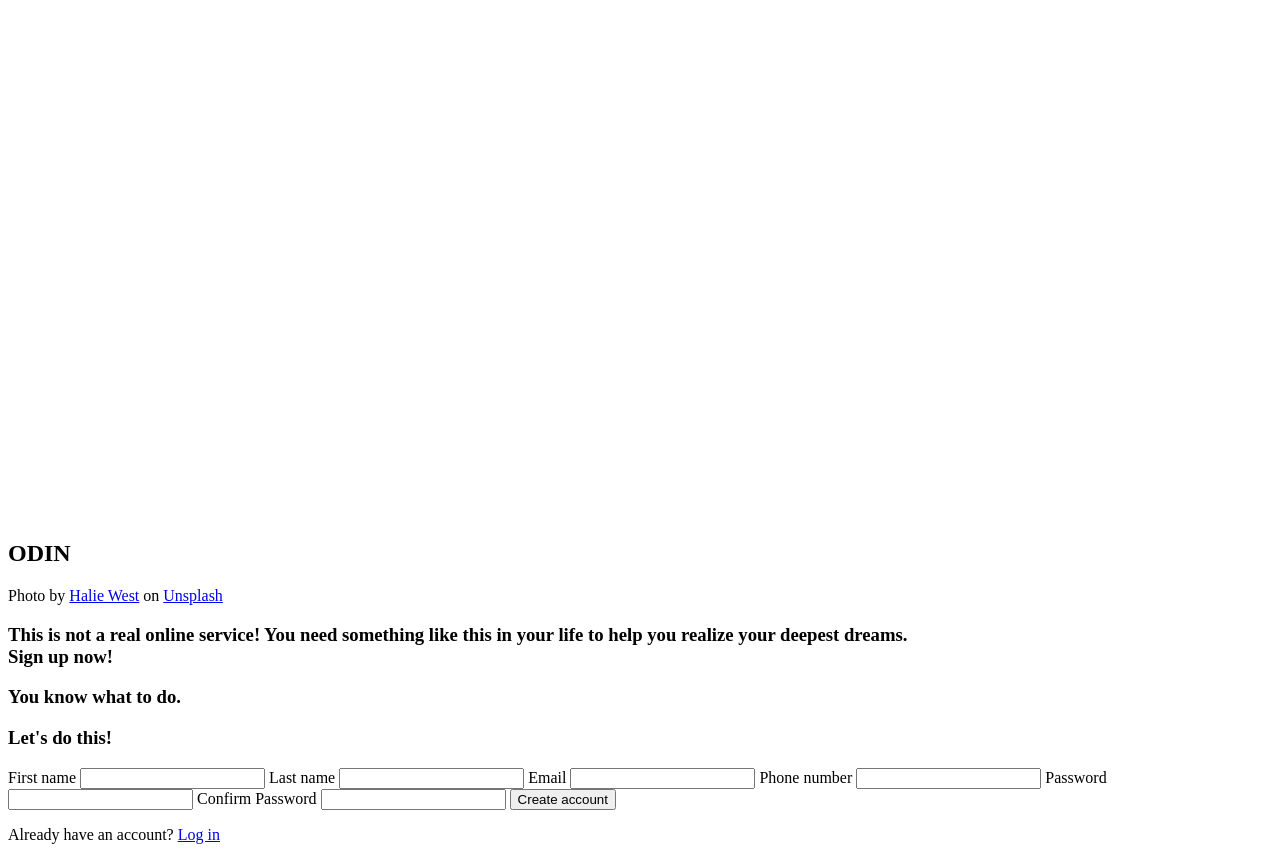
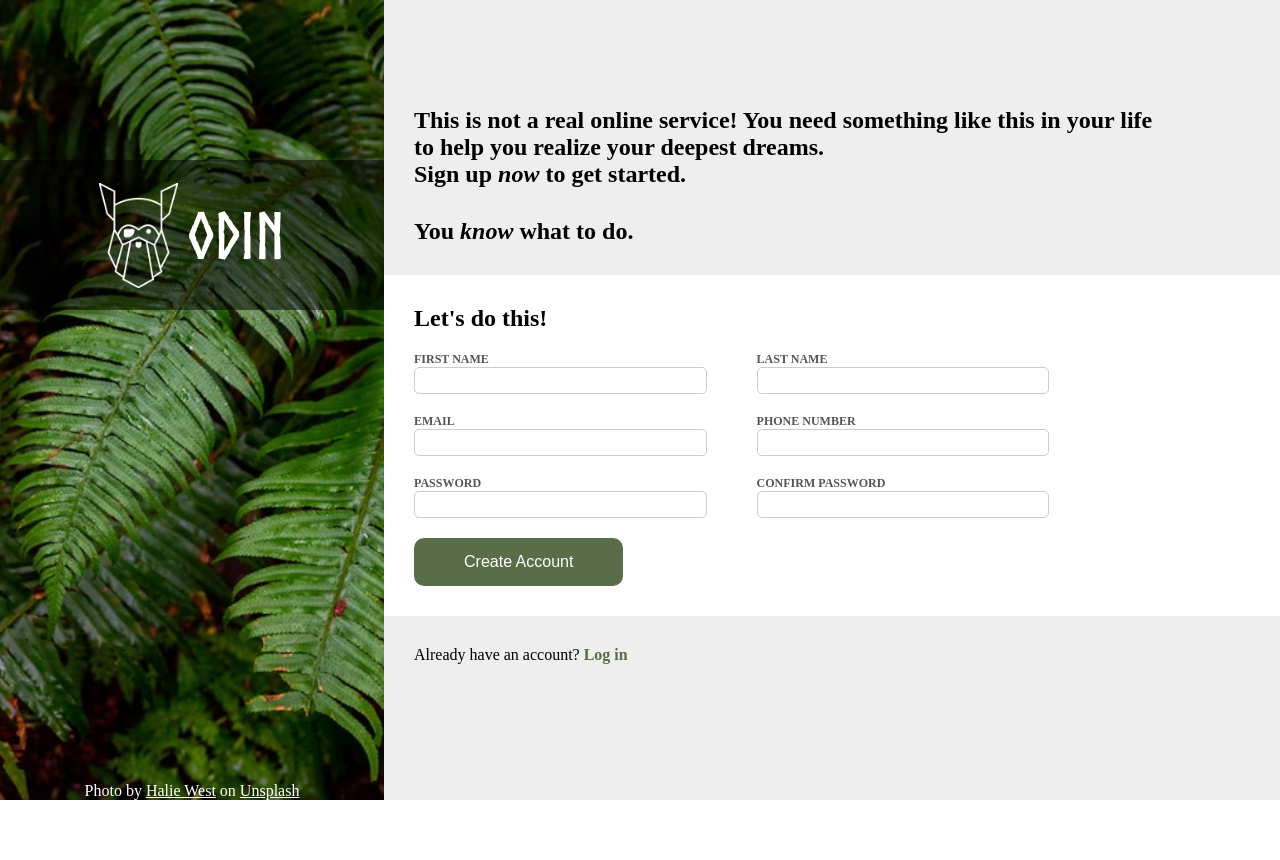
Before and after one commit to leeLucio/signup-form, a plain HTML site: page index.html in a window 1280 px wide. After the commit the page ends 800 px from the top, so only its background shows below. Drawn offline with Linux system fonts and the light colour scheme.

Commit message:
Add style

```diff
--- a/index.html
+++ b/index.html
@@ -10,40 +10,53 @@
 </head>
 <body>
 
-    <aside>
-        <div>
-            <img src="./assets/odin-lined.png" alt="Odin Logo">
-            <h2>ODIN</h2>
+    <aside class="side-banner">
+        <div class="side-banner__logo">
+            <img src="./assets/odin-lined.png" alt="Odin Logo" class="side-banner__logo__img">
+            <h2 class="side-banner__logo__title">ODIN</h2>
         </div>
-        <p>Photo by <a href="https://unsplash.com/@haliewestphoto">Halie West</a> on <a href="https://unsplash.com">Unsplash</a></p>
+
+        <p class="side-banner__img-credit">Photo by <a href="https://unsplash.com/@haliewestphoto">Halie West</a> on <a href="https://unsplash.com">Unsplash</a></p>
     </aside>
 
-    <section>
-        <h3>This is not a real online service! You need something like this in your life to help you realize your deepest dreams.<br> Sign up now!</h3>
-        <h3>You know what to do.</h3>
+    <section class="sign-up">
+        <h3 class="sign-up__title">This is not a real online service! You need something like this in your life to help you realize your deepest dreams.<br> Sign up <em>now</em> to get started.</h3>
+        <h3>You <em>know</em> what to do.</h3>
 
-        <form action="#">
+        <form action="#" class="sign-up__form">
             <h3>Let's do this!</h3>
 
+            <div class="field">
                 <label for="fname">First name</label>
                 <input type="text" id="fname" name="first-name">
+            </div>
 
+            <div class="field">
                 <label for="lname">Last name</label>
                 <input type="text" id="lname" name="last-name">
+            </div>
 
+            <div class="field">
                 <label for="email">Email</label>
                 <input type="email" id="email" name="email">
+            </div>
 
+            <div class="field">
                 <label for="phone">Phone number</label>
                 <input type="tel" id="phone" name="phone-number">
+            </div>
 
+            <div class="field">
                 <label for="password">Password</label>
                 <input type="password" id="password" name="password">
+            </div>
 
+            <div class="field">
                 <label for="confirm-pwd">Confirm Password</label>
                 <input type="password" id="confirm-pwd">
+            </div>
 
-            <button type="submit">Create account</button>
+            <button type="submit">Create Account</button>
         </form>
 
         <div class="login">
--- a/style.css
+++ b/style.css
@@ -0,0 +1,137 @@
+@font-face {
+	font-family: "Norse-Bold";
+	src: url(./assets/Norse-Bold.otf);
+}
+
+*{
+	margin: 0;
+	padding: 0;
+}
+
+body{
+	display: flex;
+	height: 100vh;
+}
+
+.side-banner{
+	height: 100%;
+	width: 30%;
+	color: #ffffff;
+	background-image: url(./assets/photo.avif);
+
+	background-repeat: no-repeat;
+	background-position: center;
+	background-size: cover;
+
+	display: flex;
+	flex-direction: column;
+	justify-content: space-between;
+}
+
+.side-banner__logo{
+	background-color: rgba(0, 0, 0, 0.5);
+	height: 150px;
+	display: flex;
+	align-items: center;
+	justify-content: center;
+
+	margin-top: 20vh;
+}
+
+.side-banner__logo__img{
+	height: 70%;
+	margin-right: 10px;
+}
+
+.side-banner__logo__title{
+	font-family: Norse-Bold, sans-serif;
+	font-size: 4rem;
+}
+
+.side-banner__img-credit {
+	text-align: center;
+}
+
+.side-banner__img-credit a{
+	color: white;
+}
+
+.sign-up{
+	width: 70%;
+	background-color: #eeeeee;
+
+	display: flex;
+	flex-direction: column;
+	justify-content: center;
+}
+
+.sign-up>h3{
+	margin: 0 0 30px 30px;
+	max-width: 750px;
+	font-size: 1.5rem;
+}
+
+.sign-up__form{
+	background-color: #FFFFFF;
+	padding: 30px;
+
+	display: flex;
+	flex-wrap: wrap;
+}
+
+.sign-up__form h3{
+	width: 100%;
+	margin-bottom: 20px;
+
+	font-size: 1.5rem;
+}
+
+
+.field{
+	width: 35%;
+	display: flex;
+	flex-direction: column;
+	margin-right: 50px;
+	margin-bottom: 20px;
+}
+
+.field label{
+	text-transform: uppercase;
+	font-size: 0.75rem;
+	font-weight: 700;
+	color: #555555;
+}
+
+.field input{
+	padding: 5px;
+
+	border-style: solid;
+	border-width: 1px;
+	border-radius: 5px;
+	border-color: #cccccc;
+}
+
+.sign-up__form button[type="submit"]{
+	font-size: 1rem;
+	color: #ffffff;
+	background-color: #596D48;
+
+	padding: 15px 50px;
+
+	border-style: none;
+	border-radius: 10px;
+}
+
+.sign-up__form button[type="submit"]:hover{
+	cursor: pointer;
+}
+
+.login{
+	margin: 30px;
+}
+
+.login a{
+	text-decoration: none;
+	color: #596D48;
+	font-weight: 700;
+}
```
Lines whose indentation alone changed are shown as unchanged.
